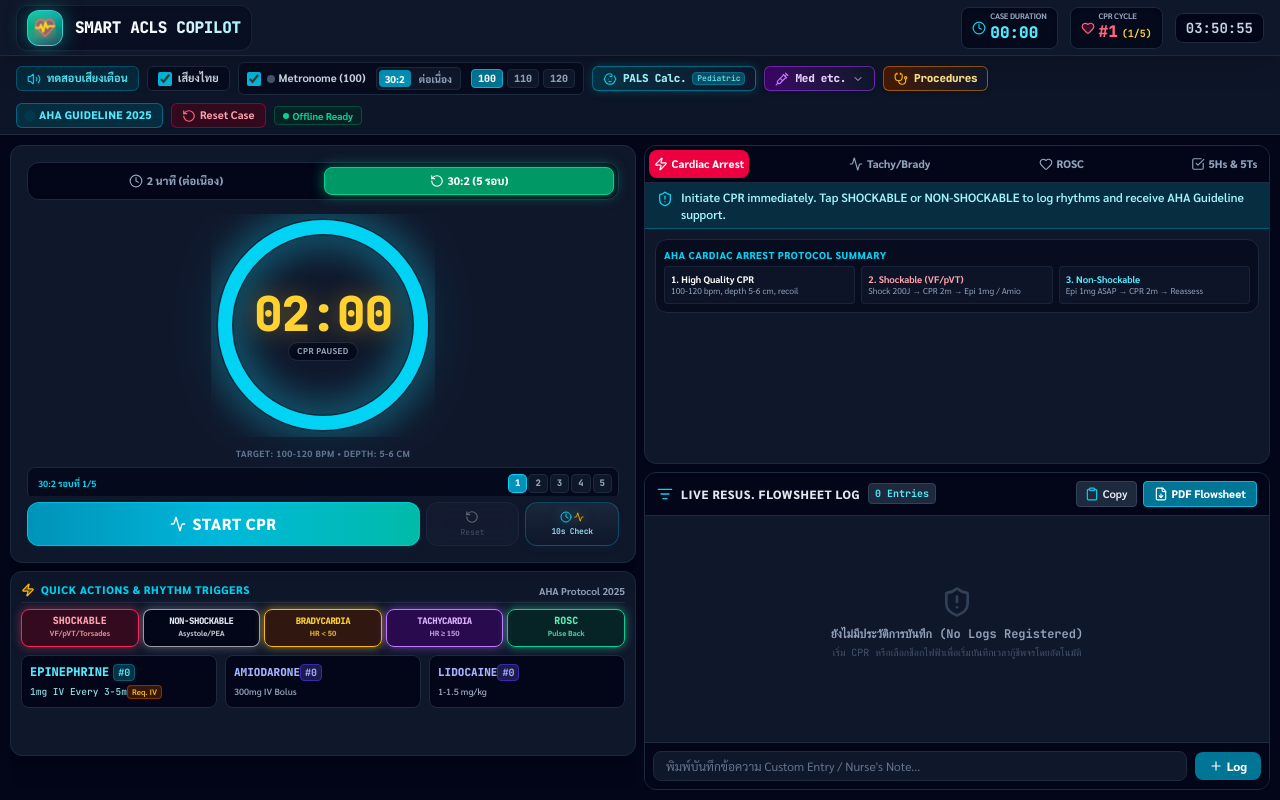
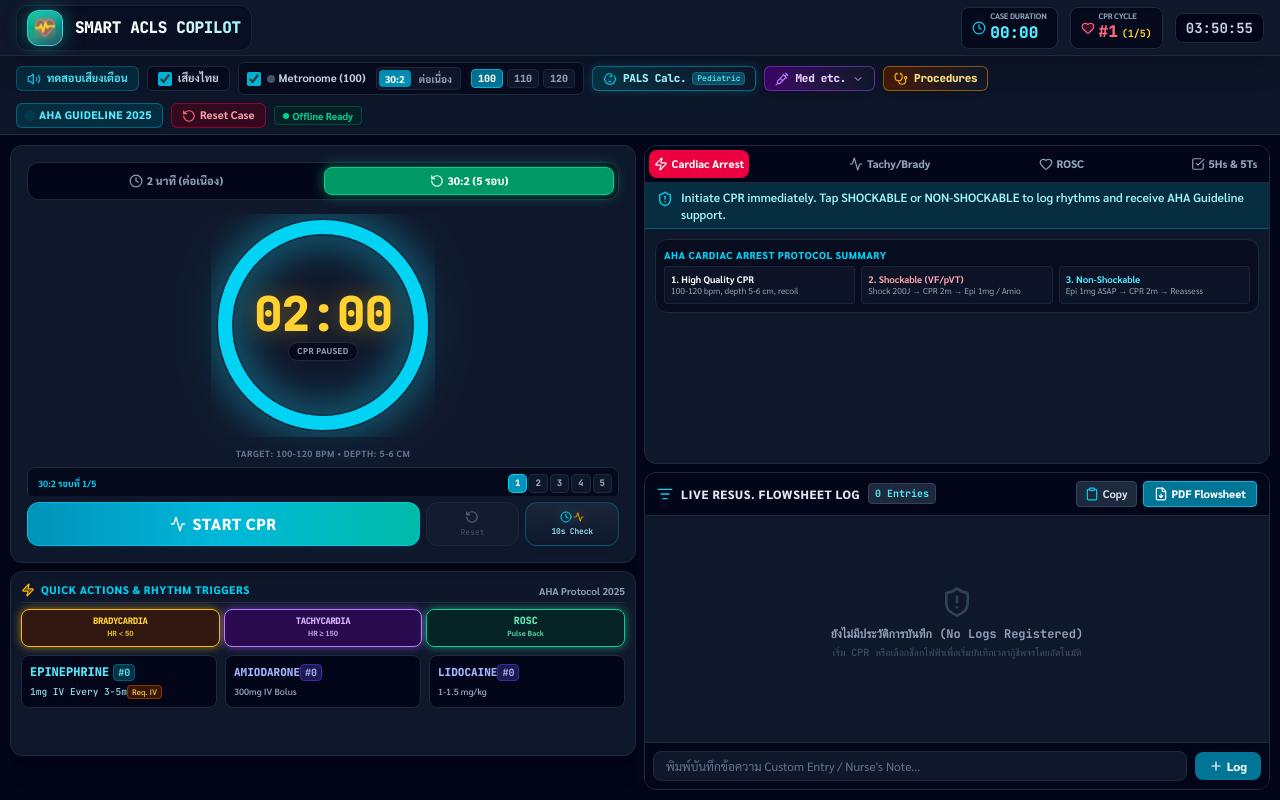
Before and after one commit to u4812050/Nopsrita, a React (Vite) app: page / in a window 1280 px wide. Built offline with nearby package versions, Linux system fonts and the light colour scheme.

Commit message:
refactor: remove rhythm trigger buttons from panel
Remove redundant rhythm control buttons from the QuickMedsShocksPanel to simplify the interface and prevent UI clutter.

```diff
--- a/src/components/QuickMedsShocksPanel.tsx
+++ b/src/components/QuickMedsShocksPanel.tsx
@@ -78,35 +78,7 @@ export function QuickMedsShocksPanel({
       </div>
 
       {/* Rhythm Trigger Buttons */}
-      <div className="grid grid-cols-5 gap-1 xs:gap-1.5 -mt-0.5">
-        {/* SHOCKABLE Button */}
-        <button
-          onClick={handleRhythmShockable}
-          className={`py-1 sm:py-1.5 px-0.5 sm:px-1 rounded-lg text-center font-black transition-all cursor-pointer flex flex-col items-center justify-center border min-w-0 -mt-1 sm:mt-0 ${
-            lastRhythmDecision === 'shockable'
-              ? shockButtonFlashing
-                ? 'bg-rose-600 text-white border-rose-300 ring-4 ring-rose-500/80 animate-pulse shadow-md'
-                : 'bg-rose-600 text-white border-rose-400 ring-2 ring-rose-400 shadow-md'
-              : 'bg-rose-950/60 hover:bg-rose-900 text-rose-300 border-rose-500 shadow-[0_0_10px_rgba(244,63,94,0.5)] hover:border-rose-400 hover:shadow-[0_0_14px_rgba(244,63,94,0.8)]'
-          }`}
-        >
-          <span className="text-[8px] xs:text-[9px] sm:text-[10px] uppercase font-mono block leading-none truncate w-full">SHOCKABLE</span>
-          <span className="text-[7.5px] xs:text-[8.5px] opacity-80 mt-0.5 truncate w-full">VF/pVT/Torsades</span>
-        </button>
-
-        {/* NON-SHOCKABLE Button */}
-        <button
-          onClick={handleRhythmNonShockable}
-          className={`py-1 sm:py-1.5 px-0.5 sm:px-1 rounded-lg text-center font-black transition-all cursor-pointer flex flex-col items-center justify-center border min-w-0 -mt-1 sm:mt-0 ${
-            lastRhythmDecision === 'non-shockable'
-              ? 'bg-slate-700 text-white border-white ring-2 ring-white/90 shadow-[0_0_16px_rgba(255,255,255,0.85)] animate-pulse'
-              : 'bg-slate-950 hover:bg-slate-800 text-slate-200 border-white/60 shadow-[0_0_10px_rgba(255,255,255,0.3)] hover:border-white hover:shadow-[0_0_14px_rgba(255,255,255,0.6)]'
-          }`}
-        >
-          <span className="text-[6.5px] xs:text-[7.5px] sm:text-[9px] uppercase font-mono block leading-none tracking-tighter truncate w-full">NON-SHOCKABLE</span>
-          <span className="text-[7.5px] xs:text-[8.5px] opacity-80 mt-0.5 truncate w-full">Asystole/PEA</span>
-        </button>
-
+      <div className="grid grid-cols-3 gap-1 xs:gap-1.5 -mt-0.5">
         {/* BRADYCARDIA Button */}
         <button
           onClick={handleRhythmBradycardia}
```
